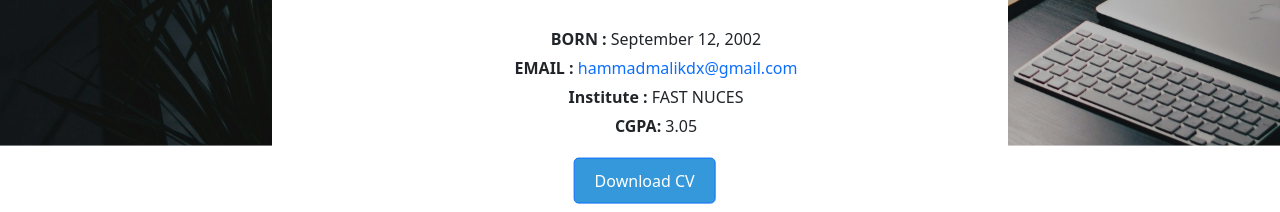
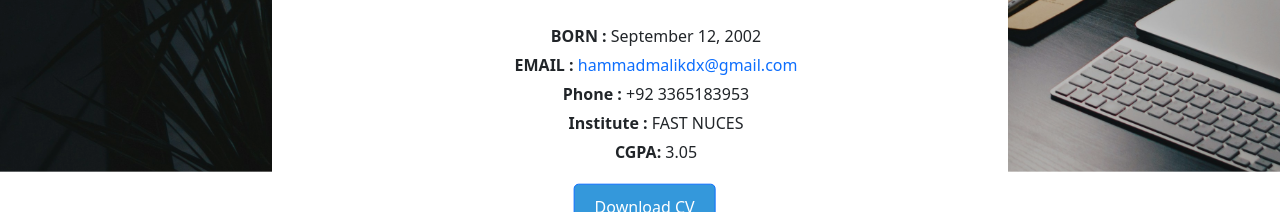
Before and after one commit to Muhammad-Hammad-Malik/hammad-malik.github.io, a plain HTML site: page index.html in a window 1280 px wide. Shown: the part 428-640 px from the top of the page. Drawn offline with nearby package versions, Linux system fonts and the light colour scheme; files whose address does not match are found by name.

Commit message:
Update index.html

```diff
--- a/index.html
+++ b/index.html
@@ -227,7 +227,7 @@
                     hammadmalikdx@gmail.com
                   </a>
                 </li>
-
+                <li><b>Phone : </b>+92 3365183953</li>
                 <li><b>Institute : </b>FAST NUCES</li>
                 <li><b>CGPA: </b>3.05</li>
                 <div class="download-button">
```
